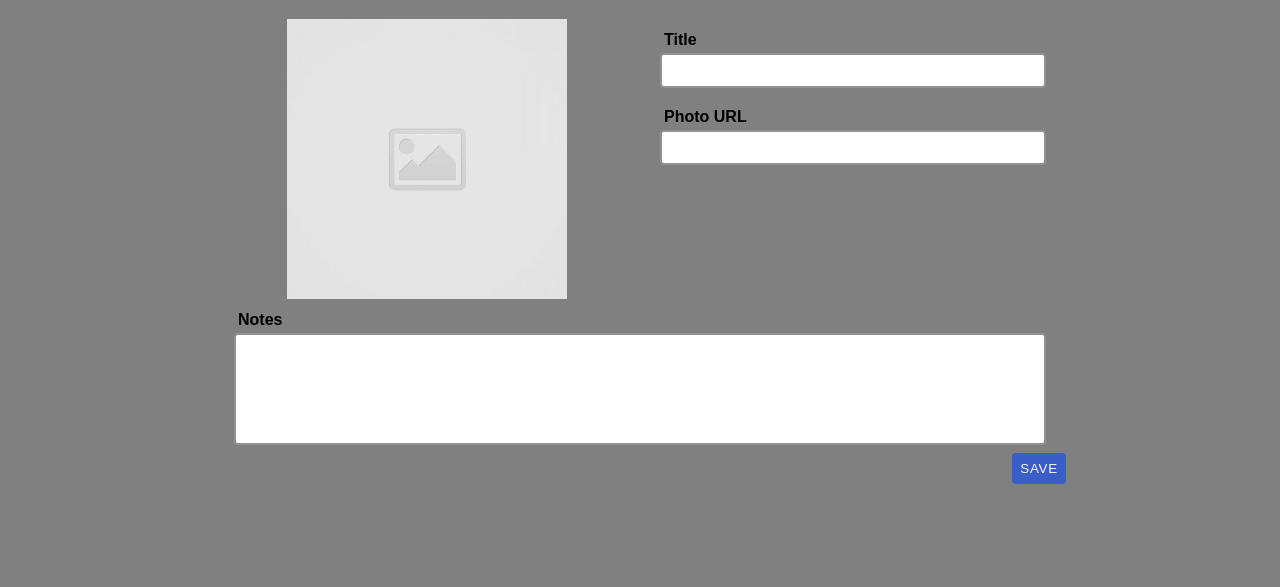
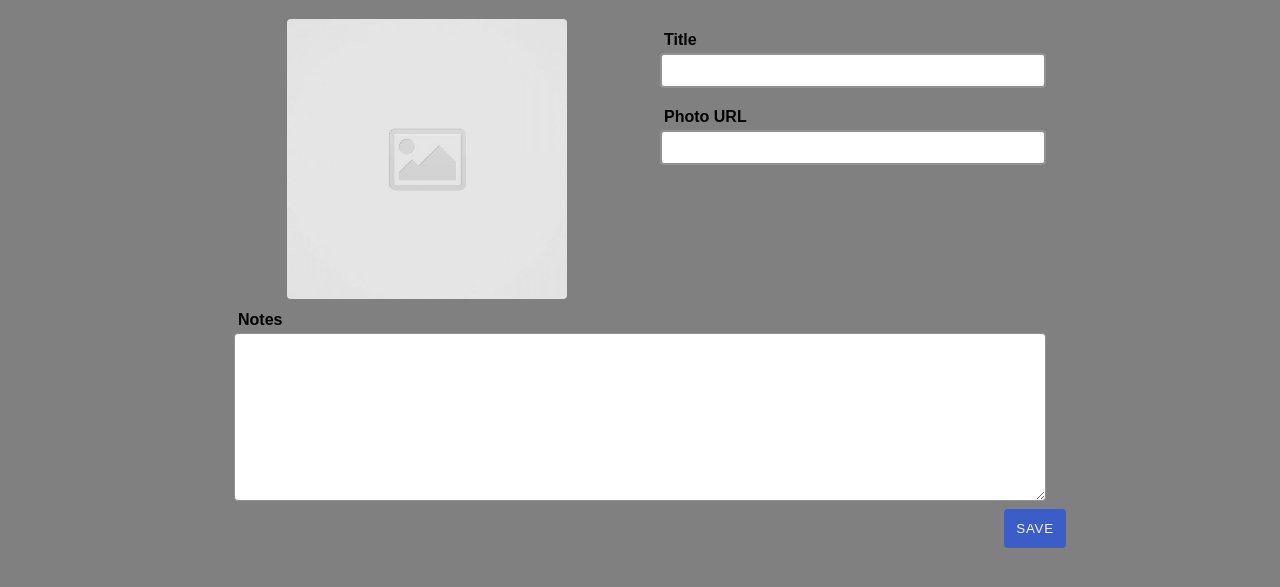
Before and after one commit to easton-morris/code-journal, a website: page index.html in a window 1280 px wide. Shown: the part 101-688 px from the top of the page. Drawn offline with Linux system fonts and the light colour scheme.

Commit message:
changed input to textarea and fixed the styling

```diff
--- a/css/styles.css
+++ b/css/styles.css
@@ -39,6 +39,8 @@ header {
 
 .placeholder-img {
   height: 35vh;
+  border-style: hidden;
+  border-radius: 0.25rem;
 }
 
 .form-area-title,
@@ -54,15 +56,16 @@ label {
   font-weight: bolder;
 }
 
-input {
+input,
+textarea {
   border-radius: 0.25rem;
   border-style: solid;
   border-color: #929291;
   padding: 0.5rem;
 }
 
-#notes {
-  height: 7rem;
+textarea {
+  font-family: inherit;
 }
 
 .submit-button {
@@ -76,9 +79,11 @@ input {
   color: whitesmoke;
   border-style: hidden;
   letter-spacing: 0.05rem;
+  padding: 0.75rem;
 }
 
-input:focus {
+input:focus,
+textarea:focus {
   outline-style: solid;
   outline-color: #3a5dc7;
   outline-width: 4px;
--- a/index.html
+++ b/index.html
@@ -46,7 +46,7 @@
         <div class="column-full">
           <div class="form-area-notes">
             <label for="notes">Notes</label>
-            <input type="text-area" name="notes" id="notes" required>
+            <textarea rows="10" name="notes" id="notes" required></textarea>
           </div>
         </div>
         <div class="submit-button">
```
